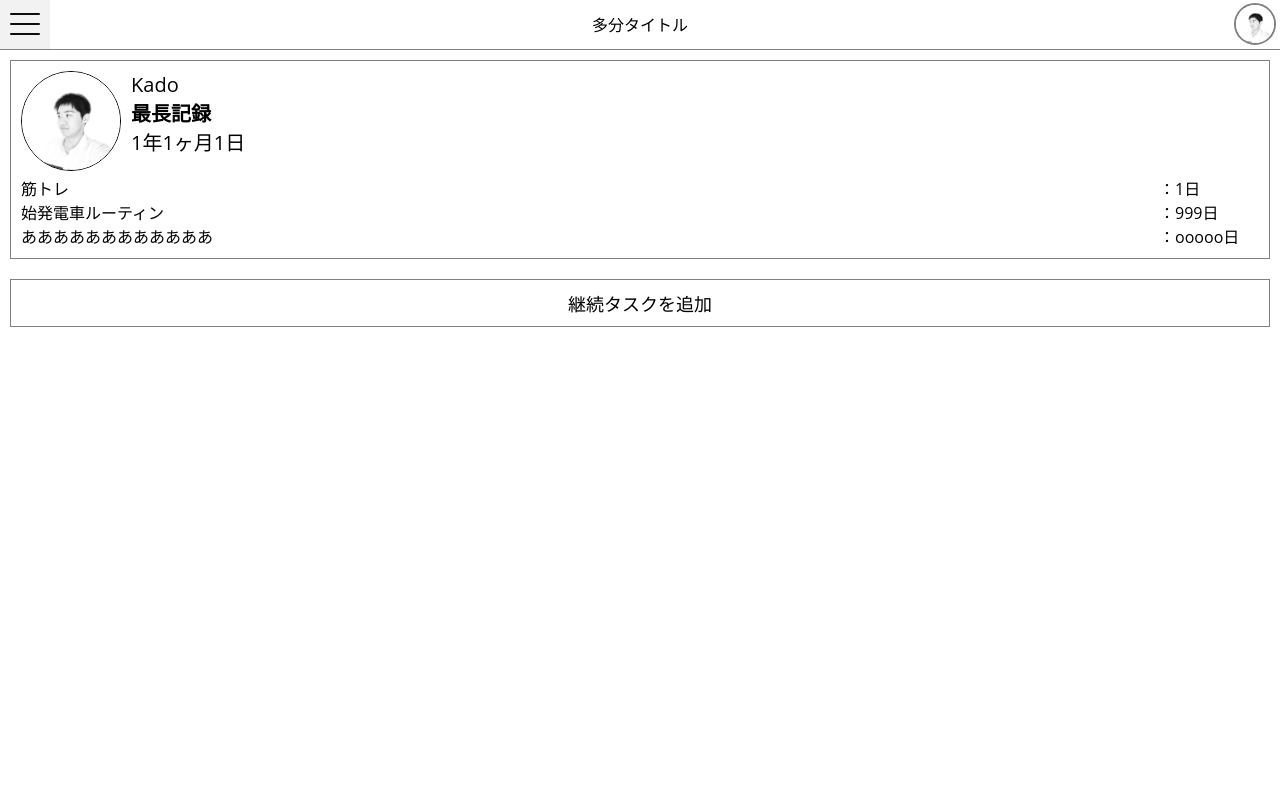
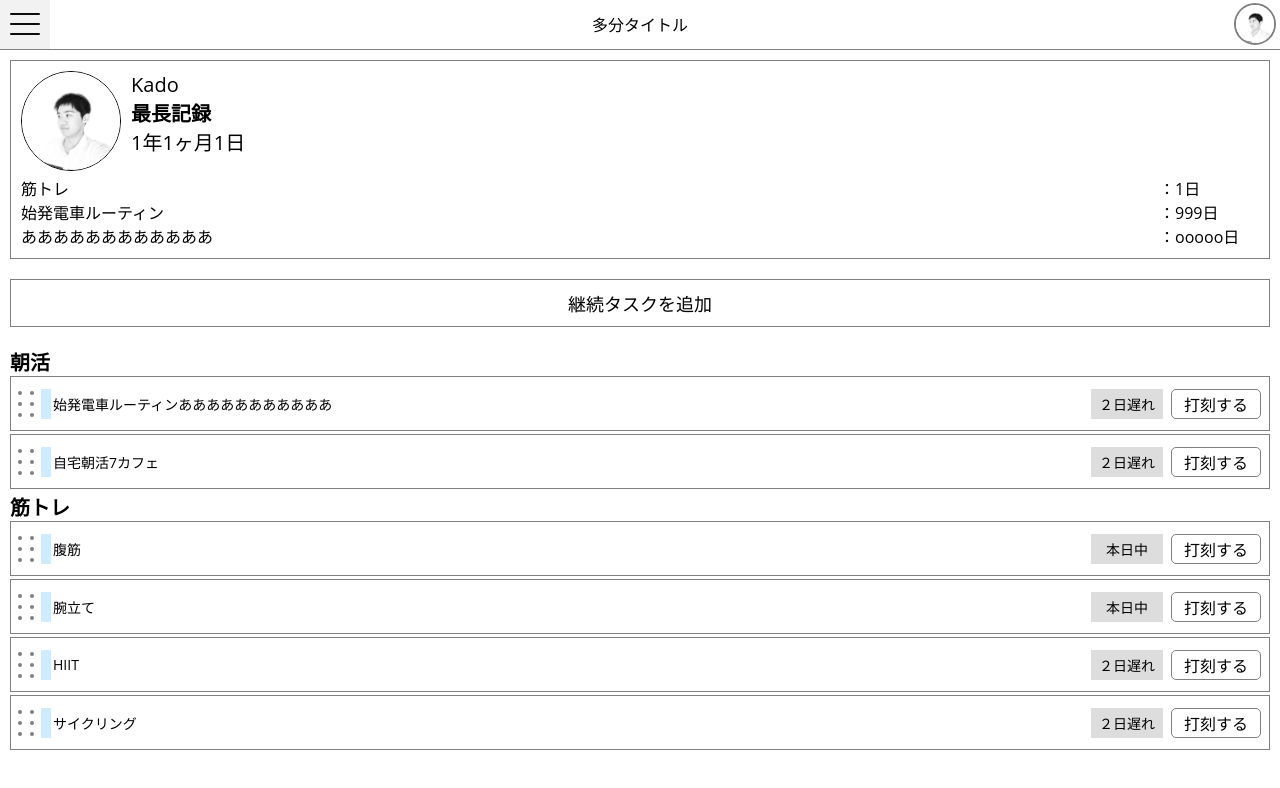
Before and after one commit to KadoProG/portfolio2023, a Next.js app: page / in a window 1280 px wide. Shown: the top 788 px of the page. Built offline with nearby package versions, Linux system fonts and the light colour scheme.

Commit message:
現在タスクのデザイン表示

```diff
--- /dev/null
+++ b/components/task/home_dialog.tsx
@@ -0,0 +1,5 @@
+const HomeTaskDialog = () => {
+  return <></>;
+};
+
+export default HomeTaskDialog;
--- /dev/null
+++ b/components/task/home_project_task_item.tsx
@@ -0,0 +1,136 @@
+import { styled } from "styled-components";
+import { ButtonOrigin } from "../user/htmlOriginElements";
+
+type Props = {
+  // eslint-disable-next-line
+  projectTask: any;
+};
+
+const DivHomeSoloProjectTaskItem = styled.div`
+  display: flex;
+  border: 1px solid var(--color_theme_line);
+  height: 55px;
+  justify-content: space-between;
+  align-items: center;
+  margin-bottom: 3px;
+
+  & > div {
+    display: flex;
+    height: 100%;
+    align-items: center;
+    &:last-child {
+      padding-right: 8px;
+    }
+  }
+`;
+
+const SpanTaskName = styled.span`
+  height: 30px;
+  font-size: 14px;
+  display: flex;
+  align-items: center;
+  &::before {
+    content: "";
+    width: 10px;
+    margin-right: 2px;
+    height: 30px;
+    background: #cfebff;
+  }
+`;
+
+const SpanTaskLimit = styled.span`
+  min-width: 72px;
+  height: 30px;
+  display: inline-flex;
+  justify-content: center;
+  align-items: center;
+  font-size: 14px;
+  padding: 0 8px;
+  margin-right: 8px;
+  background: var(--color_theme_back2);
+`;
+
+const HomeSoloProjectTaskItem = (props: Props) => {
+  const projectTask = props.projectTask;
+  if (projectTask.or !== undefined) {
+    return (
+      <>
+        {
+          // eslint-disable-next-line
+          projectTask.or.map((taskName: any, index: number) => {
+            return (
+              <DivHomeSoloProjectTaskItem key={index}>
+                <div>
+                  <DraggableSideButton />
+                  <SpanTaskName>{taskName}</SpanTaskName>
+                </div>
+                <div>
+                  <SpanTaskLimit>２日遅れ</SpanTaskLimit>
+                  <ButtonOrigin $width={90} $radius={5} $inline={false}>
+                    打刻する
+                  </ButtonOrigin>
+                </div>
+              </DivHomeSoloProjectTaskItem>
+            );
+          })
+        }
+      </>
+    );
+  }
+
+  const taskName = projectTask.name;
+  return (
+    <>
+      <DivHomeSoloProjectTaskItem>
+        <div>
+          <DraggableSideButton />
+          <SpanTaskName>{taskName}</SpanTaskName>
+        </div>
+        <div>
+          <SpanTaskLimit>本日中</SpanTaskLimit>
+          <ButtonOrigin $width={90} $radius={5} $inline={false}>
+            打刻する
+          </ButtonOrigin>
+        </div>
+      </DivHomeSoloProjectTaskItem>
+    </>
+  );
+};
+
+export default HomeSoloProjectTaskItem;
+
+const SpanDraggableSideButton = styled.span`
+  display: flex;
+  flex-wrap: wrap;
+  justify-content: center;
+  width: 30px;
+  min-width: 30px;
+  height: 53px;
+  padding: 10px 0;
+  align-items: center;
+  height: 100%;
+  cursor: grab;
+  &:hover {
+    filter: contrast(90%);
+  }
+  /* border: 1px solid black; */
+  & > span {
+    width: 4px;
+    margin: 0 4px;
+    height: 4px;
+    border-radius: 2px;
+    background: gray;
+  }
+`;
+const DraggableSideButton = () => {
+  return (
+    <SpanDraggableSideButton>
+      <span></span>
+      <span></span>
+      <span></span>
+      <span></span>
+      <span></span>
+      <span></span>
+    </SpanDraggableSideButton>
+  );
+};
--- /dev/null
+++ b/components/task/home_project_task_list.tsx
@@ -0,0 +1,20 @@
+import HomeSoloProjectTaskItem from "./home_project_task_item";
+
+type Props = {
+  // eslint-disable-next-line
+  projectTasks: any[];
+};
+const HomeSoloProjectTaskList = (props: Props) => {
+  const projectTasks = props.projectTasks;
+  return (
+    <>
+      {projectTasks.map((projectTask, index) => {
+        return (
+          <HomeSoloProjectTaskItem projectTask={projectTask} key={index} />
+        );
+      })}
+    </>
+  );
+};
+
+export default HomeSoloProjectTaskList;
--- /dev/null
+++ b/components/task/home_soloProjectTaskAll.tsx
@@ -0,0 +1,26 @@
+import { styled } from "styled-components";
+import HomeSoloProjectTaskList from "./home_project_task_list";
+
+type Props = {
+  // eslint-disable-next-line
+  projectData: any;
+};
+
+const DivTitle = styled.div`
+  font-size: 20px;
+  font-weight: bold;
+`;
+
+const HomeSoloProjectTaskAll = (props: Props) => {
+  const projectData = props.projectData;
+  const projectTitle = projectData.name;
+  const projectTasks = projectData.tasks;
+  return (
+    <>
+      <DivTitle>{projectTitle}</DivTitle>
+      <HomeSoloProjectTaskList projectTasks={projectTasks} />
+    </>
+  );
+};
+
+export default HomeSoloProjectTaskAll;
--- /dev/null
+++ b/components/task/home_tasks.tsx
@@ -0,0 +1,69 @@
+import { styled } from "styled-components";
+import HomeSoloProjectTaskAll from "./home_soloProjectTaskAll";
+
+type Props = {
+  sort: "project" | "close";
+};
+
+const DivHomeTasks = styled.div`
+  padding: 10px;
+`;
+const HomeTasks = (props: Props) => {
+  const taskData = [
+    {
+      id: 1,
+      name: "朝活",
+      tasks: [
+        {
+          limit: 1,
+          countType: {
+            dayCount: { type: "日", 日: 1 },
+            do: "button_click",
+          },
+          or: ["始発電車ルーティンあああああああああああ", "自宅朝活7カフェ"],
+        },
+      ],
+    },
+    {
+      id: 2,
+      name: "筋トレ",
+      tasks: [
+        {
+          limit: 3,
+          countType: {
+            dayCount: { type: "日", 日: 1 },
+            do: "submit_url",
+          },
+          name: "腹筋",
+        },
+        {
+          limit: 3,
+          countType: {
+            dayCount: { type: "日", 日: 1 },
+            do: "submit_url",
+          },
+          name: "腕立て",
+        },
+        {
+          limit: 1,
+          countType: {
+            dayCount: { type: "日", 日: 1 },
+            do: "button_click",
+          },
+          or: ["HIIT", "サイクリング"],
+        },
+      ],
+    },
+  ];
+
+  const sortedProjectAllData = props.sort === "project" ? taskData : taskData;
+
+  return (
+    <DivHomeTasks>
+      {sortedProjectAllData.map((projectData, index) => {
+        return <HomeSoloProjectTaskAll key={index} projectData={projectData} />;
+      })}
+    </DivHomeTasks>
+  );
+};
+export default HomeTasks;
--- a/components/user/htmlOriginElements.tsx
+++ b/components/user/htmlOriginElements.tsx
@@ -62,9 +62,11 @@ export const ButtonOrigin = styled.button<{
   $width?: number;
   $height?: number;
   $inline?: boolean;
+  $radius?: number;
 }>`
   font-size: ${(props) => (props.$fontSize ? `${props.$fontSize}px` : "16px")};
   width: ${(props) => (props.$width ? `${props.$width}px` : "100%")};
+  border-radius: ${(props) => (props.$radius ? `${props.$radius}px` : "none")};
   display: flex;
   ${(props) => (props.$inline === false ? "" : "margin: 0 auto;")}
 
--- a/src/app/page.tsx
+++ b/src/app/page.tsx
@@ -5,6 +5,7 @@ import HeaderOrigin from "../../components/header";
 import { DivMain } from "../../components/main";
 import BtnAddTask from "../../components/user/btnAddTask";
 import ProfileCard from "../../components/user/profile_card";
+import HomeTasks from "../../components/task/home_tasks";
 
 const Home = () => {
   return (
@@ -15,6 +16,7 @@ const Home = () => {
         <Link href={"/addTask"}>
           <BtnAddTask />
         </Link>
+        <HomeTasks sort={"project"} />
       </DivMain>
     </>
   );
--- a/styles/globals.scss
+++ b/styles/globals.scss
@@ -1,6 +1,7 @@
 :root {
   --len__header__height: 50px;
   --color_theme_back: white;
+  --color_theme_back2: #ddd;
   --color_theme_text: black;
   --color_theme_line: gray;
 }
@@ -27,6 +28,7 @@ img {
 @media (prefers-color-scheme: dark) {
   :root {
     --color_theme_back: black;
+    --color_theme_back2: #444;
     --color_theme_text: #ddd;
   }
   img {
```
